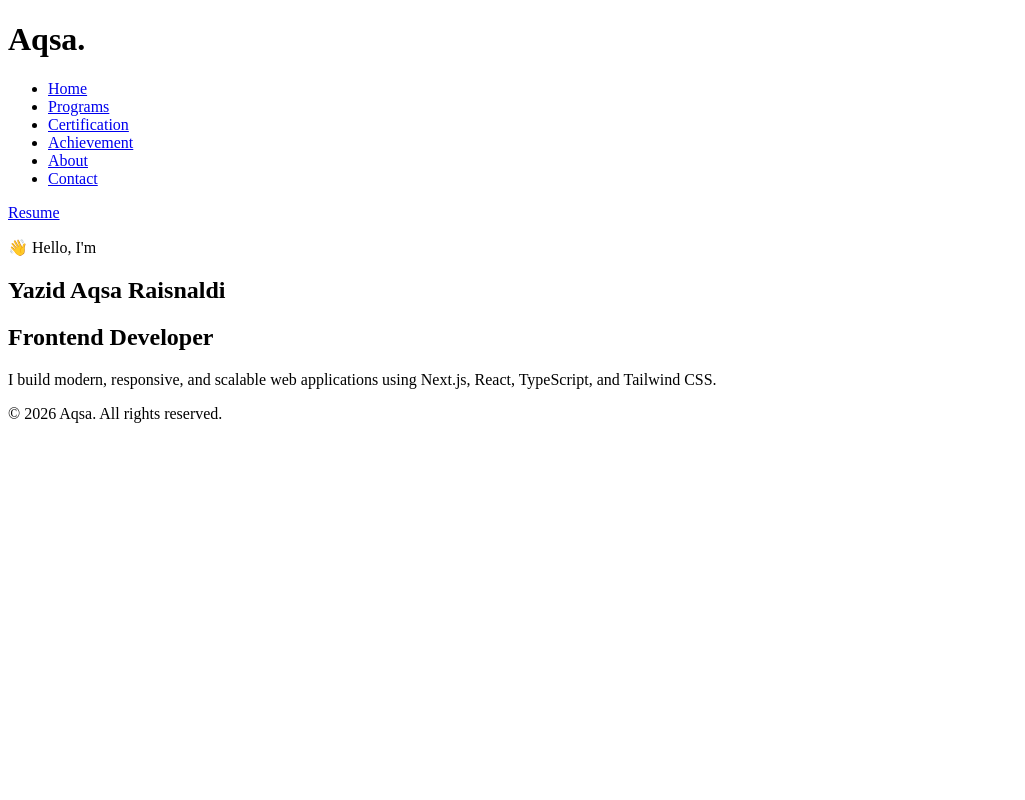
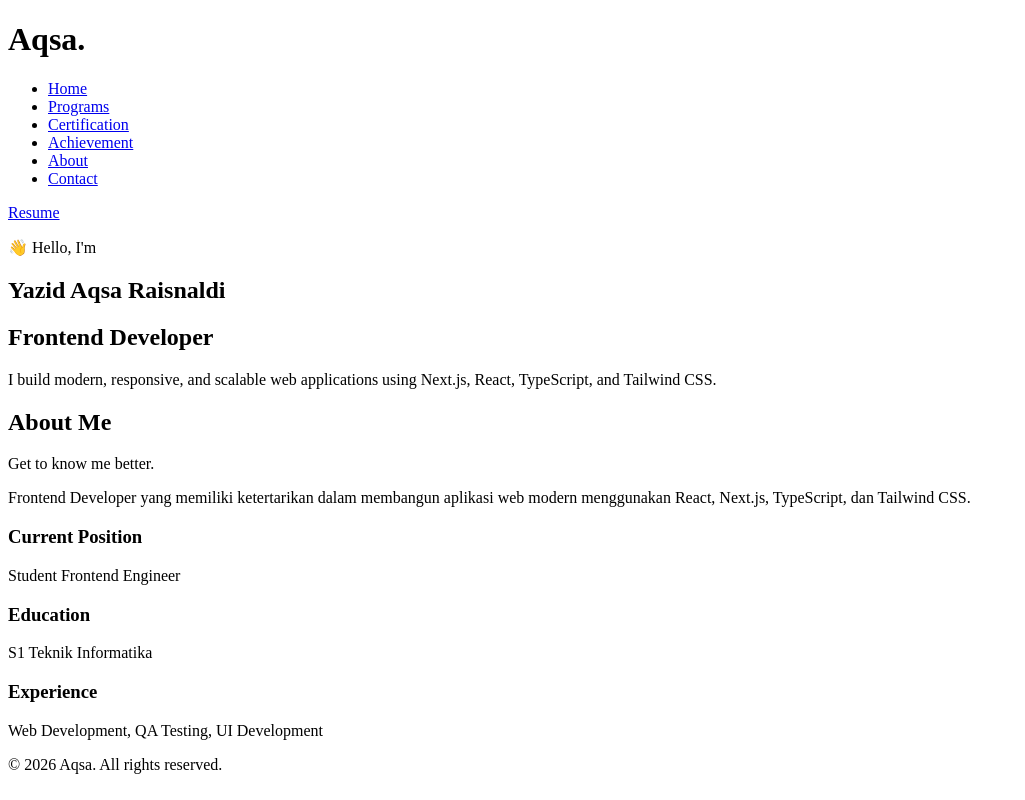
Before and after one commit to yazidar27/web-porto-crud, a Next.js app: page / in a window 1280 px wide. Shown: the whole page, without its empty margins (0-1025 px from the left). Built offline with nearby package versions, Linux system fonts and the light colour scheme.

Commit message:
feat: create about section layout

```diff
--- a/app/page.tsx
+++ b/app/page.tsx
@@ -1,9 +1,11 @@
 import Hero from "@/components/sections/Hero";
+import About from "@/components/sections/About";
 
 export default function HomePage() {
   return (
     <>
       <Hero />
+      <About />
     </>
   );
 }
--- /dev/null
+++ b/components/sections/About.tsx
@@ -0,0 +1,33 @@
+import Container from "../layout/Container";
+import Section from "../layout/Section";
+import SectionTitle from "../shared/SectionTitle";
+import { about } from "@/data/about";
+
+export default function About() {
+  return (
+    <Section id="about">
+      <Container>
+        <SectionTitle title="About Me" subtitle="Get to know me better." />
+
+        <div className="space-y-6">
+          <p>{about.description}</p>
+
+          <div>
+            <h3 className="font-semibold">Current Position</h3>
+            <p>{about.currentPosition}</p>
+          </div>
+
+          <div>
+            <h3 className="font-semibold">Education</h3>
+            <p>{about.education}</p>
+          </div>
+
+          <div>
+            <h3 className="font-semibold">Experience</h3>
+            <p>{about.experience}</p>
+          </div>
+        </div>
+      </Container>
+    </Section>
+  );
+}
--- /dev/null
+++ b/data/about.ts
@@ -0,0 +1,10 @@
+export const about = {
+  description:
+    "Frontend Developer yang memiliki ketertarikan dalam membangun aplikasi web modern menggunakan React, Next.js, TypeScript, dan Tailwind CSS.",
+
+  currentPosition: "Student Frontend Engineer",
+
+  education: "S1 Teknik Informatika",
+
+  experience: "Web Development, QA Testing, UI Development",
+};
```
